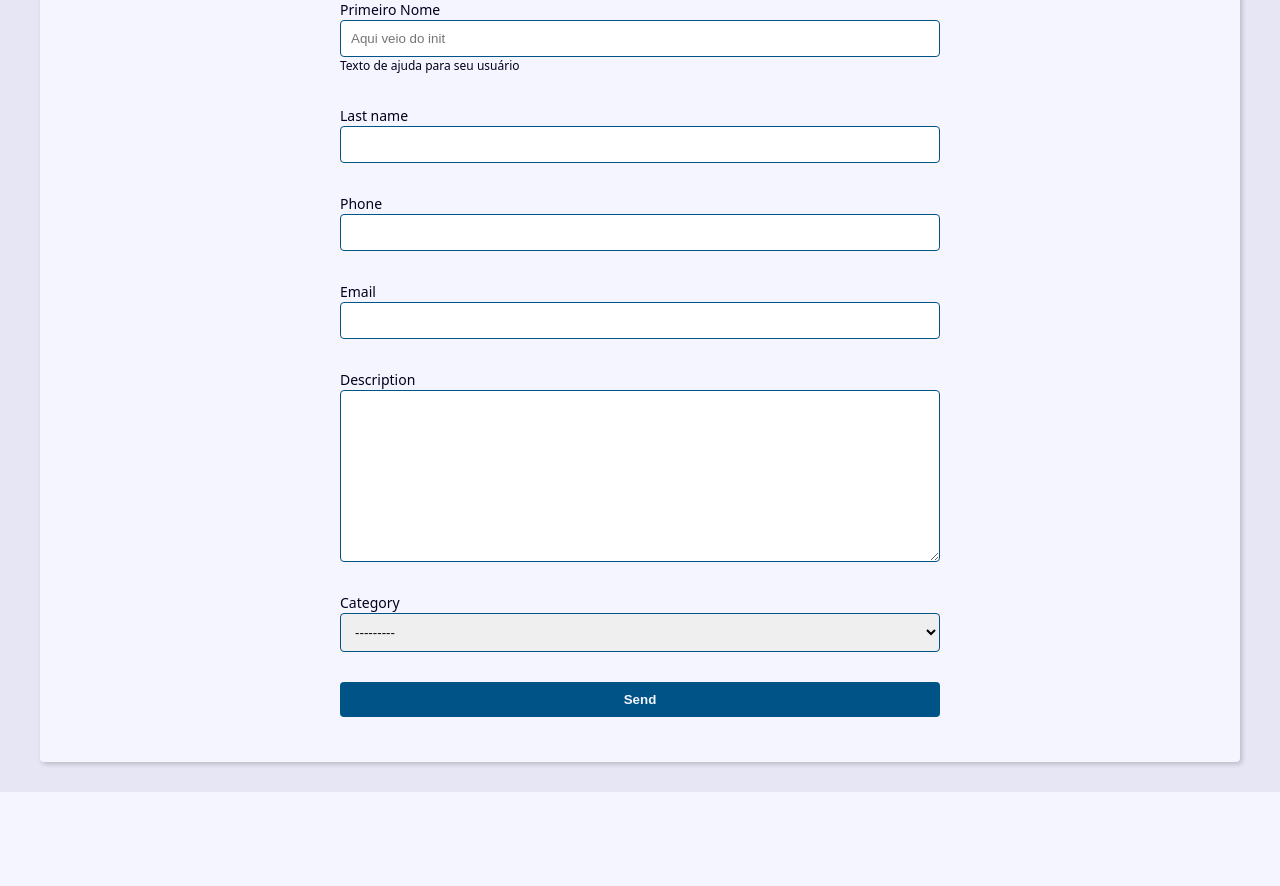
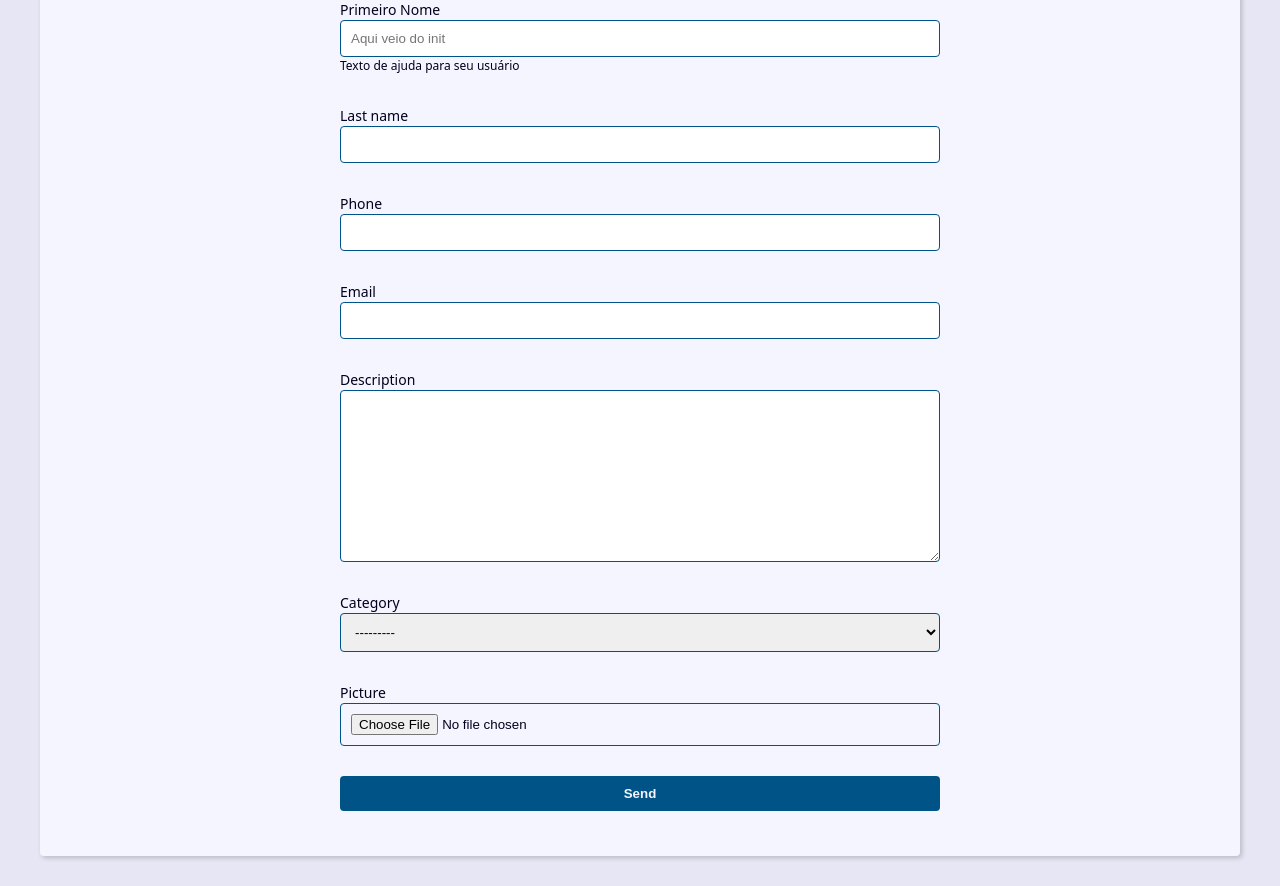
Before and after one commit to atilacapovilla/agenda, a Django app: page /contact/create/ in a window 1280 px wide. Shown: the part 351-1237 px from the top of the page. Before the commit the page ends 1143 px from the top, so only its background shows below. Run offline with Django 5.2, Linux system fonts and the light colour scheme; data that the repository does not hold is empty.

Commit message:
Trabalhando com Imagens

```diff
--- a/contact/forms.py
+++ b/contact/forms.py
@@ -9,6 +9,13 @@ from contact.models import Contact
 
 
 class ContactForm(forms.ModelForm):
+    picture = forms.ImageField(
+        widget=forms.FileInput(
+            attrs={
+                'accept': 'image/*',
+            }
+        )
+    )
 
     first_name = forms.CharField(
         widget=forms.TextInput(
@@ -40,7 +47,7 @@ class ContactForm(forms.ModelForm):
     class Meta:
         model = Contact
         fields = (
-            'first_name', 'last_name', 'phone', 'email', 'description', 'category'
+            'first_name', 'last_name', 'phone', 'email', 'description', 'category', 'picture'
         )
         # widgets = {
         #     'first_name': forms.TextInput(
--- a/contact/templates/contact/contact.html
+++ b/contact/templates/contact/contact.html
@@ -12,6 +12,12 @@
     <p><b>Created Date:</b> {{ contact.created_date }}</p>
     <p><b>Description:</b> {{ contact.description }}</p>
     <p><b>Category:</b> {{ contact.category.name }}</p>
+
+    {% if contact.picture %}
+      <p>
+        <img src="{{ contact.picture.url}}" alt="{{ contact.first_name}} {{ contact.last_name}}">
+      </p>
+    {% endif %}
 
     <div class="contact-links">
       <a class="btn btn-link" href="{% url 'contact:update' contact.id %}">Update</a>
--- a/contact/templates/contact/create.html
+++ b/contact/templates/contact/create.html
@@ -23,6 +23,12 @@
             <p class="help-text">{{ field.help_text }}</p>
           {% endif %}
         </div>
+
+        {% if field.name ==  'picture' and field.value.url %}
+          <div class="form-group">
+            <img src="{{ field.value.url }}" alt="">
+          </div>
+        {% endif %}
       </div>
     {% endfor %}
 
--- a/contact/views/contact_forms.py
+++ b/contact/views/contact_forms.py
@@ -10,7 +10,7 @@ def create(request):
     form_action = reverse('contact:create')
 
     if request.method == 'POST':
-        form = ContactForm(request.POST)
+        form = ContactForm(request.POST, request.FILES)
 
         context = {
             'form': form,
@@ -46,7 +46,7 @@ def update(request, contact_id):
     form_action = reverse('contact:update', args=(contact_id,))
 
     if request.method == 'POST':
-        form = ContactForm(request.POST, instance=contact)
+        form = ContactForm(request.POST, request.FILES, instance=contact)
 
         context = {
             'form': form,
```
